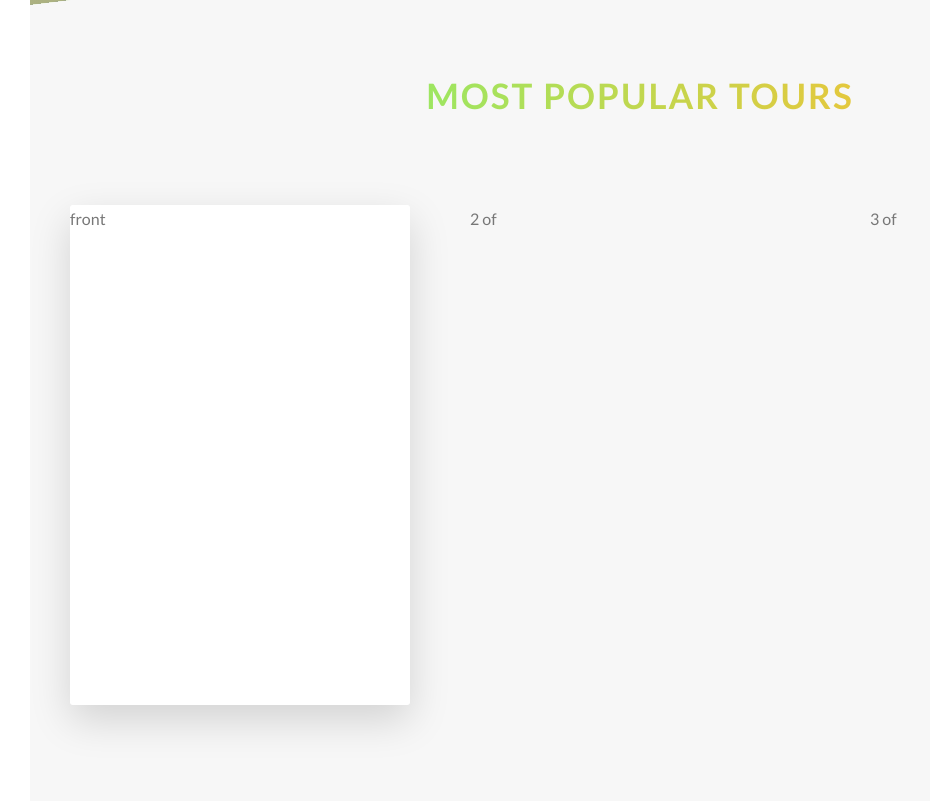
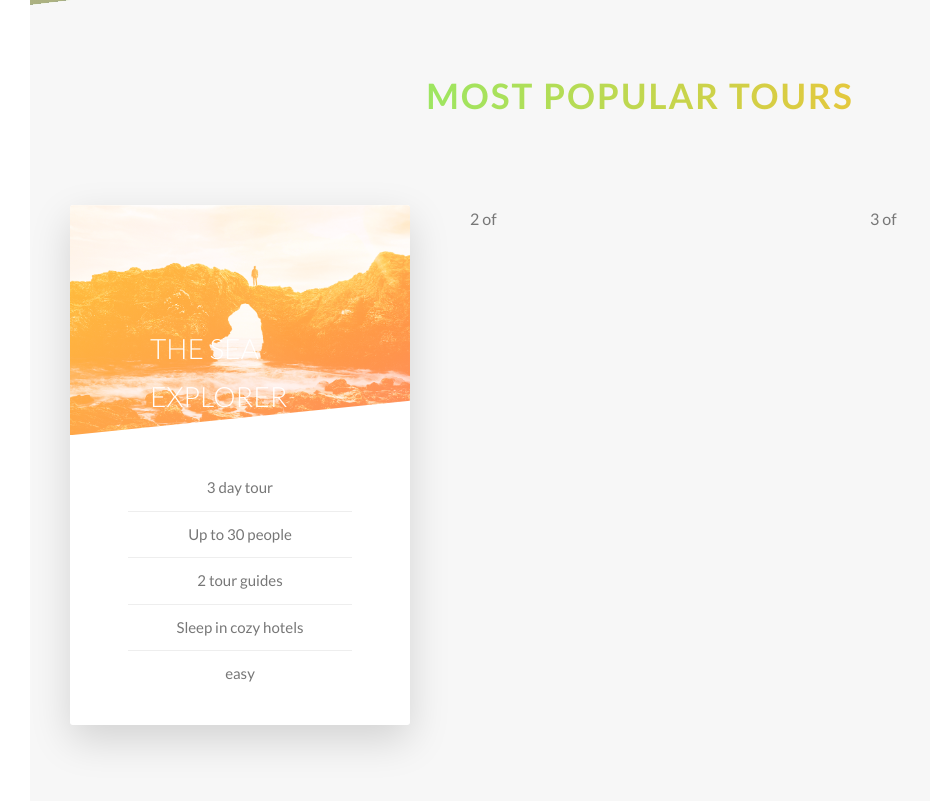
Before and after one commit to DevSergiu/Natours, a website: page index.html in a window 1280 px wide. Shown: the part 2322-3123 px from the top of the page, without its empty margins (0-930 px from the left). Drawn offline with Linux system fonts and the light colour scheme; grey boxes are pictures that could not be loaded.

Commit message:
front of card

```diff
--- a/index.html
+++ b/index.html
@@ -147,7 +147,23 @@
           <div class="col-1-of-3">
             <div class="card">
               <div class="card__side card__side--front">
-                front
+                <div class="card__picture card__picture--1">&nbsp;</div>
+
+                <h4 class="card__heading">
+                  <span class="card__heading-span card__heading-span--1">
+                    The Sea Explorer
+                  </span>
+                </h4>
+
+                <div class="card__details">
+                  <ul>
+                    <li>3 day tour</li>
+                    <li>Up to 30 people</li>
+                    <li>2 tour guides</li>
+                    <li>Sleep in cozy hotels</li>
+                    <li>easy</li>
+                  </ul>
+                </div>
               </div>
               <div class="card__side card__side--back card__side--back-1">
                 back
--- a/sass/components/_card.scss
+++ b/sass/components/_card.scss
@@ -1,11 +1,12 @@
 .card {
+  // Functionality
   perspective: 150rem;
   -moz-perspective: 150rem;
   position: relative;
-  height: 50rem;
+  height: 52rem;
 
   &__side {
-    height: 50rem;
+    height: 52rem;
     transition: all 0.8s ease;
     position: absolute;
     top: 0;
@@ -13,6 +14,7 @@
     width: 100%;
     backface-visibility: hidden;
     border-radius: 3px;
+    overflow: hidden;
     box-shadow: 0 1.5rem 4rem rgba($color-black, 0.15);
     &--front {
       background-color: orangered;
@@ -34,10 +36,86 @@
   }
 
   &:hover &__side--front {
-    transform: rotateY(180deg);
+    transform: rotateY(-180deg);
   }
   &:hover &__side--back {
     transform: rotateY(0deg);
   }
+
+  // Front Side Styling
+  &__picture {
+    background-size: cover;
+    height: 23rem;
+    background-blend-mode: screen;
+
+    -webkit-clip-path: polygon(0 0, 100% 0, 100% 85%, 0 100%);
+    clip-path: polygon(0 0, 100% 0, 100% 85%, 0 100%);
+
+    &--1 {
+      background-image: linear-gradient(
+          to right bottom,
+          $color-secondary-light,
+          $color-secondary-dark
+        ),
+        url(/img/nat-5.jpg);
+    }
+    &--2 {
+      background-image: linear-gradient(
+          to right bottom,
+          $color-secondary-light,
+          $color-secondary-dark
+        ),
+        url(/img/nat-5.jpg);
+    }
+    &--3 {
+      background-image: linear-gradient(
+          to right bottom,
+          $color-secondary-light,
+          $color-secondary-dark
+        ),
+        url(/img/nat-5.jpg);
+    }
+  }
+  &__heading {
+    font-size: 2.8rem;
+    font-weight: 300;
+    text-transform: uppercase;
+    color: $color-white;
+    position: absolute;
+    top: 12rem;
+    right: 2rem;
+    width: 75%;
+  }
+
+  &__heading-span {
+    padding: 1rem 1.5rem;
+    -webkit-box-decoration-break: clone;
+    box-decoration-break: clone;
+    &--1 {
+      background-image: linear-gradient(
+        to right bottom,
+        rgba ($color-secondary-light, 0.85),
+        rgba ($color-secondary-dark, 0.85)
+      );
+    }
+  }
+  &__details {
+    padding: 3rem;
+
+    ul {
+      list-style: none;
+      width: 80%;
+      margin: 0 auto;
+      li {
+        text-align: center;
+        font-size: 1.5rem;
+        padding: 1rem;
+
+        &:not(:last-child) {
+          border-bottom: 1px solid #eee;
+        }
+      }
+    }
+  }
 }
 // .card:hover .card__side {..}
--- a/sass/layout/_header.scss
+++ b/sass/layout/_header.scss
@@ -9,7 +9,7 @@
   background-size: cover;
   background-position: top;
   position: relative;
-
+  -webkit-clip-path: polygon(0 0, 100% 0, 100% 75vh, 0 100%);
   clip-path: polygon(0 0, 100% 0, 100% 75vh, 0 100%);
 
   &__logo-box {
```
Also changed, not shown: css/style.css.
